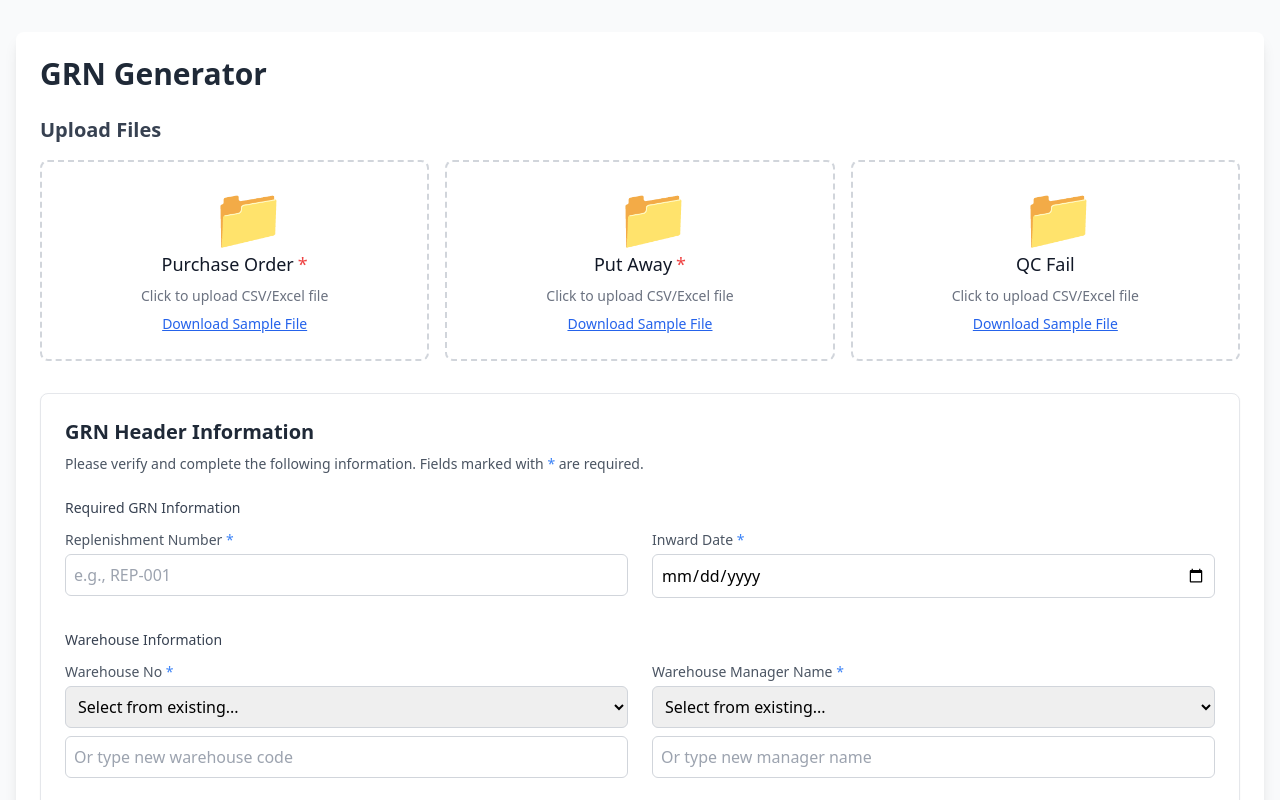
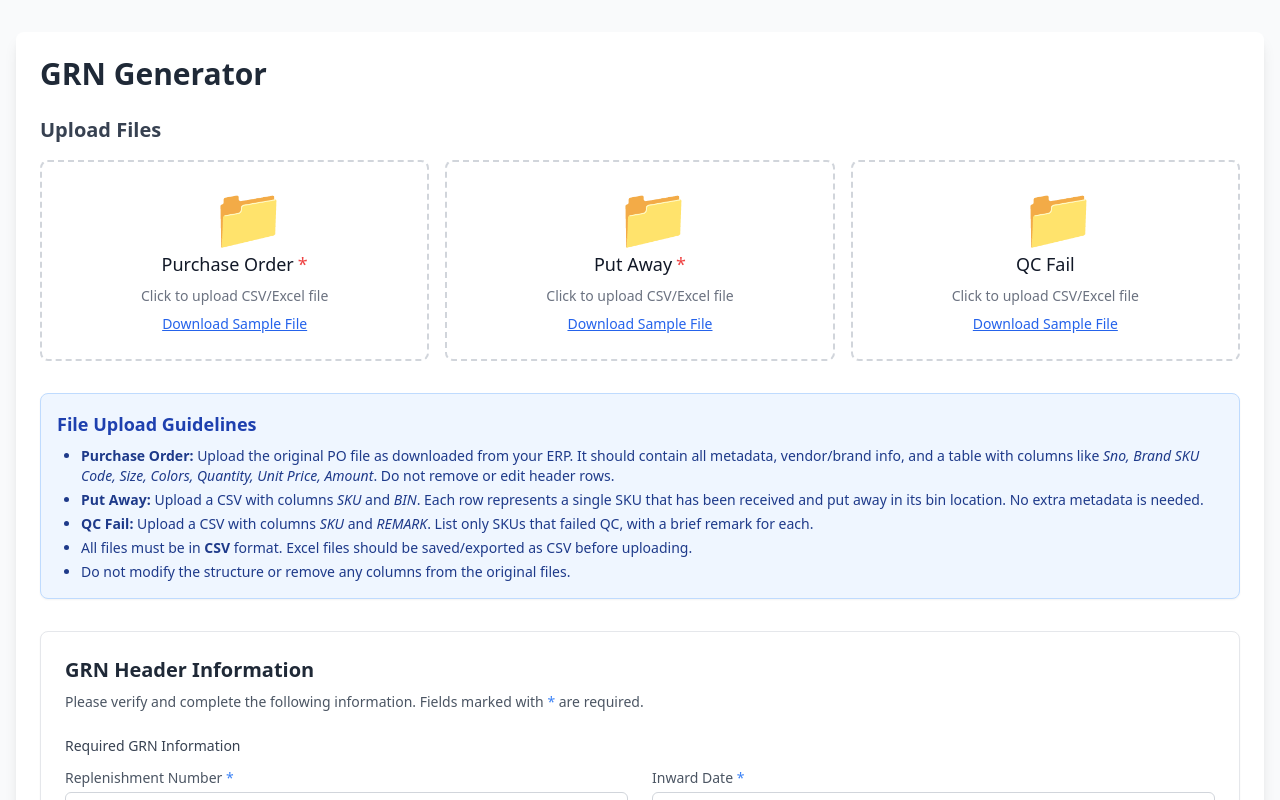
Before and after one commit to DhavalFatnani/grn-generator, a React (Vite) app: page / in a window 1280 px wide. Shown: the top 800 px of the page. Built offline with nearby package versions, Linux system fonts and the light colour scheme.

Commit message:
Add File Upload Guidelines section to GRNGenerator component; improve structure and clarity in HeaderForm and GRNTable components

```diff
--- a/src/App.jsx
+++ b/src/App.jsx
@@ -194,6 +194,18 @@ const GRNGenerator = () => {
             </div>
           </div>
 
+          {/* File Upload Guidelines section */}
+          <div className="mb-8 p-4 bg-blue-50 border border-blue-200 rounded-lg shadow-sm">
+            <h2 className="text-lg font-semibold text-blue-800 mb-2">File Upload Guidelines</h2>
+            <ul className="list-disc pl-6 text-sm text-blue-900 space-y-1">
+              <li><strong>Purchase Order:</strong> Upload the original PO file as downloaded from your ERP. It should contain all metadata, vendor/brand info, and a table with columns like <em>Sno, Brand SKU Code, Size, Colors, Quantity, Unit Price, Amount</em>. Do not remove or edit header rows.</li>
+              <li><strong>Put Away:</strong> Upload a CSV with columns <em>SKU</em> and <em>BIN</em>. Each row represents a single SKU that has been received and put away in its bin location. No extra metadata is needed.</li>
+              <li><strong>QC Fail:</strong> Upload a CSV with columns <em>SKU</em> and <em>REMARK</em>. List only SKUs that failed QC, with a brief remark for each.</li>
+              <li>All files must be in <strong>CSV</strong> format. Excel files should be saved/exported as CSV before uploading.</li>
+              <li>Do not modify the structure or remove any columns from the original files.</li>
+            </ul>
+          </div>
+
           {/* Header Form */}
           <HeaderForm
             key={testMode ? 'test' : 'prod'}
--- a/src/hooks/useFileUpload.js
+++ b/src/hooks/useFileUpload.js
@@ -95,12 +95,8 @@ export const useFileUpload = () => {
           return i;
         }
       } else if (fileType === 'putAway') {
-        if (row?.some(cell => {
-          const cellStr = cell?.toString().toLowerCase();
-          const isPutAwayHeader = cellStr.replace(/\s+/g, '').startsWith('binlocation') && row.length >= 2 && row[1]?.toString().toLowerCase().includes('sku');
-          console.log(`findHeaderRow: Cell "${cell}" -> "${cellStr}" -> isPutAwayHeader: ${isPutAwayHeader}`);
-          return isPutAwayHeader;
-        })) {
+        const lowerCaseRow = row?.map(cell => cell?.toString().toLowerCase().trim());
+        if (lowerCaseRow && lowerCaseRow.includes('sku') && lowerCaseRow.includes('bin')) {
           console.log(`findHeaderRow: Found putAway header row at index ${i}`);
           return i;
         }
--- a/src/utils/constants.js
+++ b/src/utils/constants.js
@@ -195,7 +195,7 @@ export const FILE_VALIDATION = {
   allowedTypes: ['.csv', '.xlsx', '.xls'],
   requiredColumns: {
     purchaseOrder: ['Brand SKU Code', 'Quantity'],
-    putAway: ['SKU ID'],
+    putAway: ['SKU', 'BIN'],
     qcFail: ['SKU']
   }
 };
--- a/src/utils/exportUtils.js
+++ b/src/utils/exportUtils.js
@@ -324,7 +324,7 @@ class GRNExporter {
   calculateOnlyQCFailed(summaryStats) {
     // Count items that have QC issues but no quantity issues
     return this.grnData.filter((item) =>
-      item["QC Status"] !== "Passed" &&
+        item["QC Status"] !== "Passed" &&
       item["QC Status"] !== "Not Performed" &&
       !["Shortage", "Excess", "Not Received", "Excess Receipt", "Shortage & QC Failed", "Excess & QC Failed"].includes(item.Status)
     ).length;
--- a/src/utils/helpers.js
+++ b/src/utils/helpers.js
@@ -254,7 +254,7 @@ export const generateSampleCSVData = (fileType) => {
     putAway: {
       // Matches the real Putaway file: simple two-column header, no extra metadata
       lines: [
-        'BIN LOCATION ,SKU ID',
+        'SKU,BIN',
         ',',
         ',',
         ',',
```
Also changed, not shown: src/components/GRNTable.jsx (+5 -5 lines), src/components/HeaderForm.jsx (indentation only), src/hooks/useGRNGenerator.js (indentation only).
